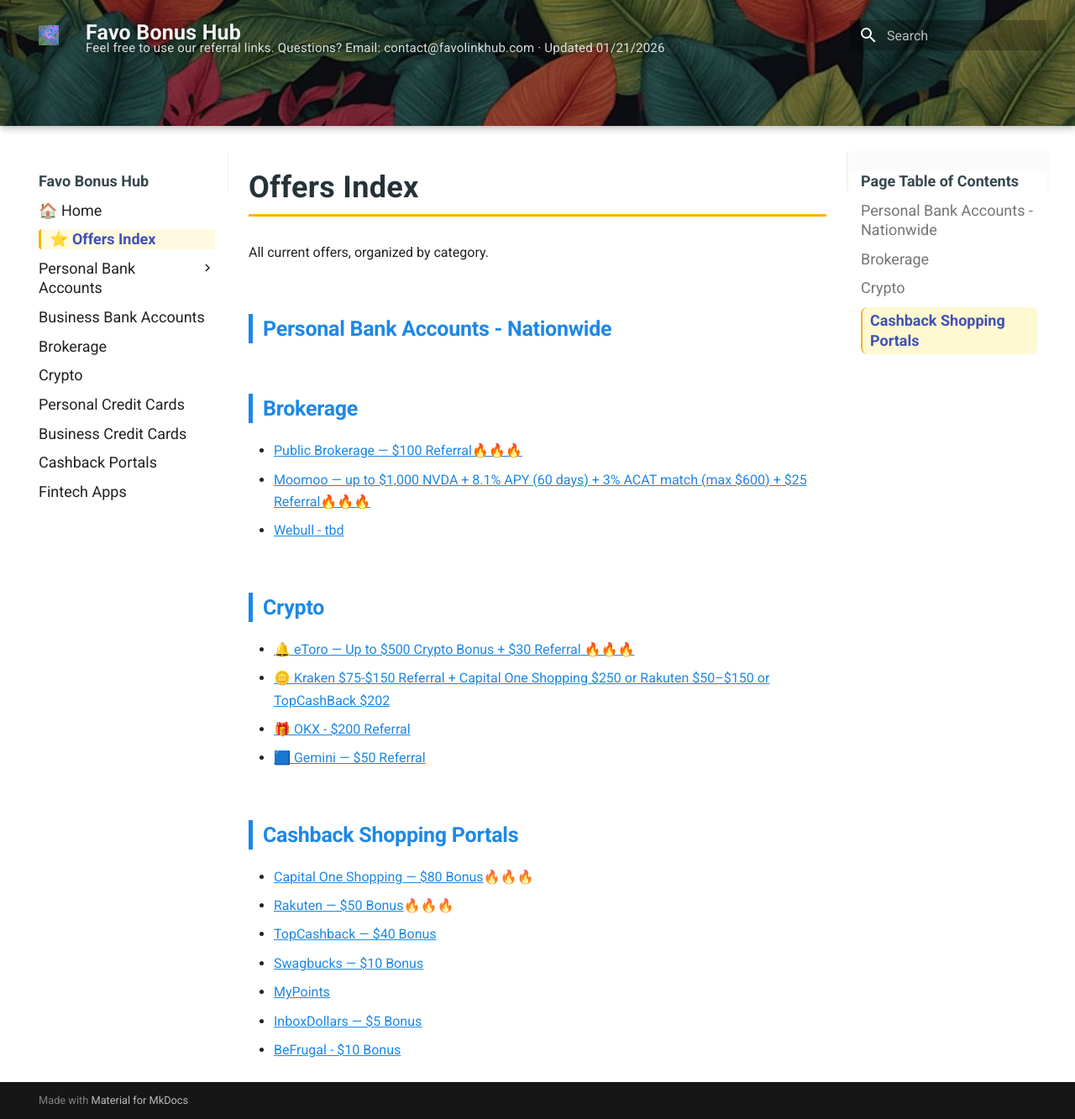
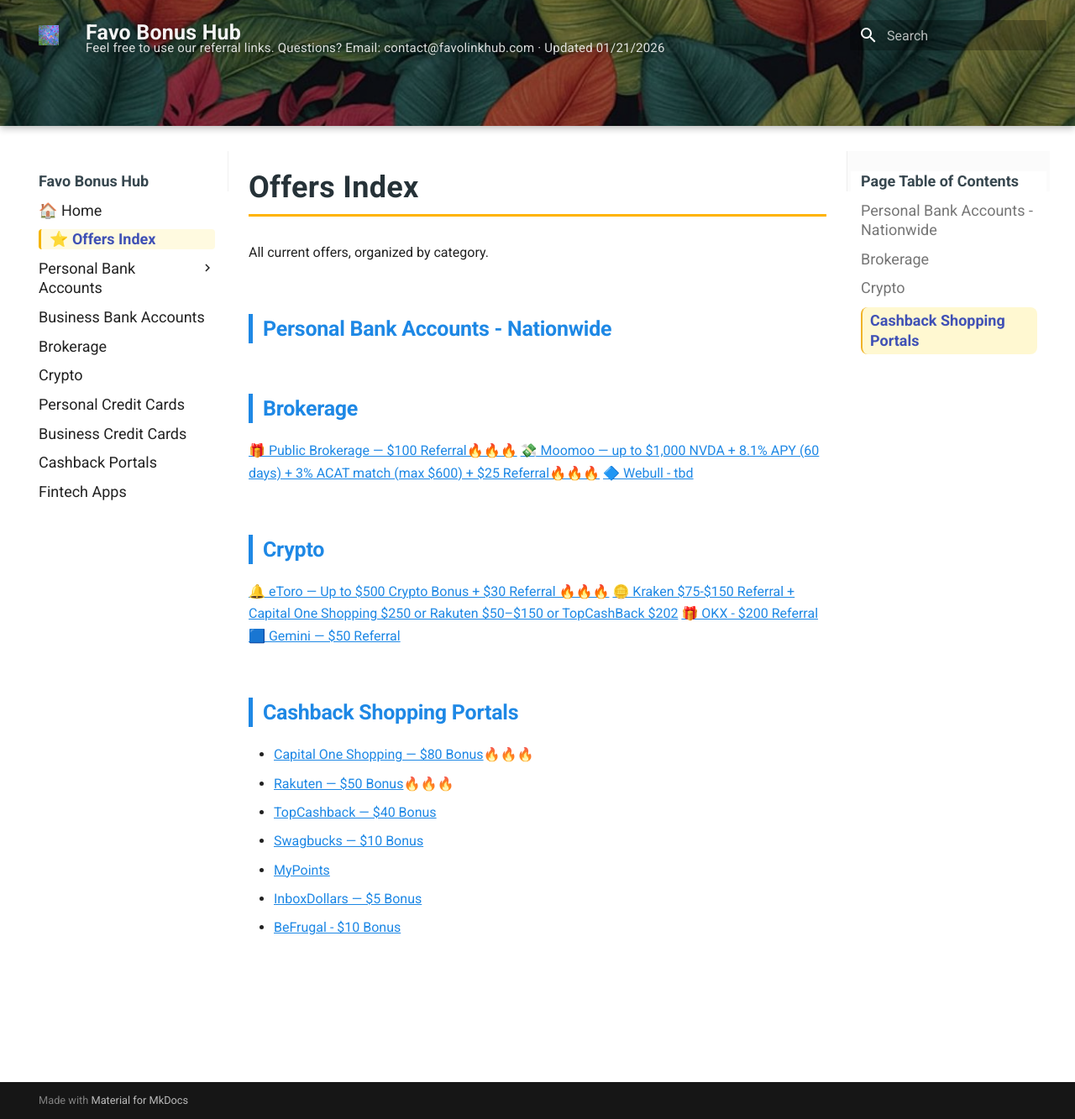
Before and after one commit to whispersofzephyr/favolinkhub-site, an MkDocs documentation site: the page built from docs/offers-index.md, in a window 1280 px wide and 1333 px high. Shown: the whole window at 84% size. Built offline with MkDocs 1.6.1 and Material for MkDocs 9.7.7, drawn with Linux system fonts in a browser that asks for light colours.

```diff
--- a/docs/offers-index.md
+++ b/docs/offers-index.md
@@ -10,16 +10,16 @@ All current offers, organized by category.
 
 ## Brokerage
 
-- [Public Brokerage — $100 Referral🔥🔥🔥](brokerage.md#br-public)
-- [Moomoo — up to $1,000 NVDA + 8.1% APY (60 days) + 3% ACAT match (max $600) + $25 Referral🔥🔥🔥](brokerage.md#br-moomoo)
-- [Webull - tbd](brokerage.md#br-webull)
+[🎁 Public Brokerage — $100 Referral🔥🔥🔥](brokerage.md#br-public)
+[💸 Moomoo — up to $1,000 NVDA + 8.1% APY (60 days) + 3% ACAT match (max $600) + $25 Referral🔥🔥🔥](brokerage.md#br-moomoo)
+[🔷 Webull - tbd](brokerage.md#br-webull)
 
 ## Crypto
 
-- [🔔 eToro — Up to $500 Crypto Bonus + $30 Referral 🔥🔥🔥](crypto.md#cr-etoro)
-- [🪙 Kraken $75-$150 Referral + Capital One Shopping $250 or Rakuten $50–$150 or TopCashBack $202](crypto.md#cr-kraken)
-- [🎁 OKX - $200 Referral](crypto.md#cr-okx)
-- [🟦 Gemini — $50 Referral](crypto.md#cr-gemini)
+[🔔 eToro — Up to $500 Crypto Bonus + $30 Referral 🔥🔥🔥](crypto.md#cr-etoro)
+[🪙 Kraken $75-$150 Referral + Capital One Shopping $250 or Rakuten $50–$150 or TopCashBack $202](crypto.md#cr-kraken)
+[🎁 OKX - $200 Referral](crypto.md#cr-okx)
+[🟦 Gemini — $50 Referral](crypto.md#cr-gemini)
 
 ## Cashback Shopping Portals
 
```
